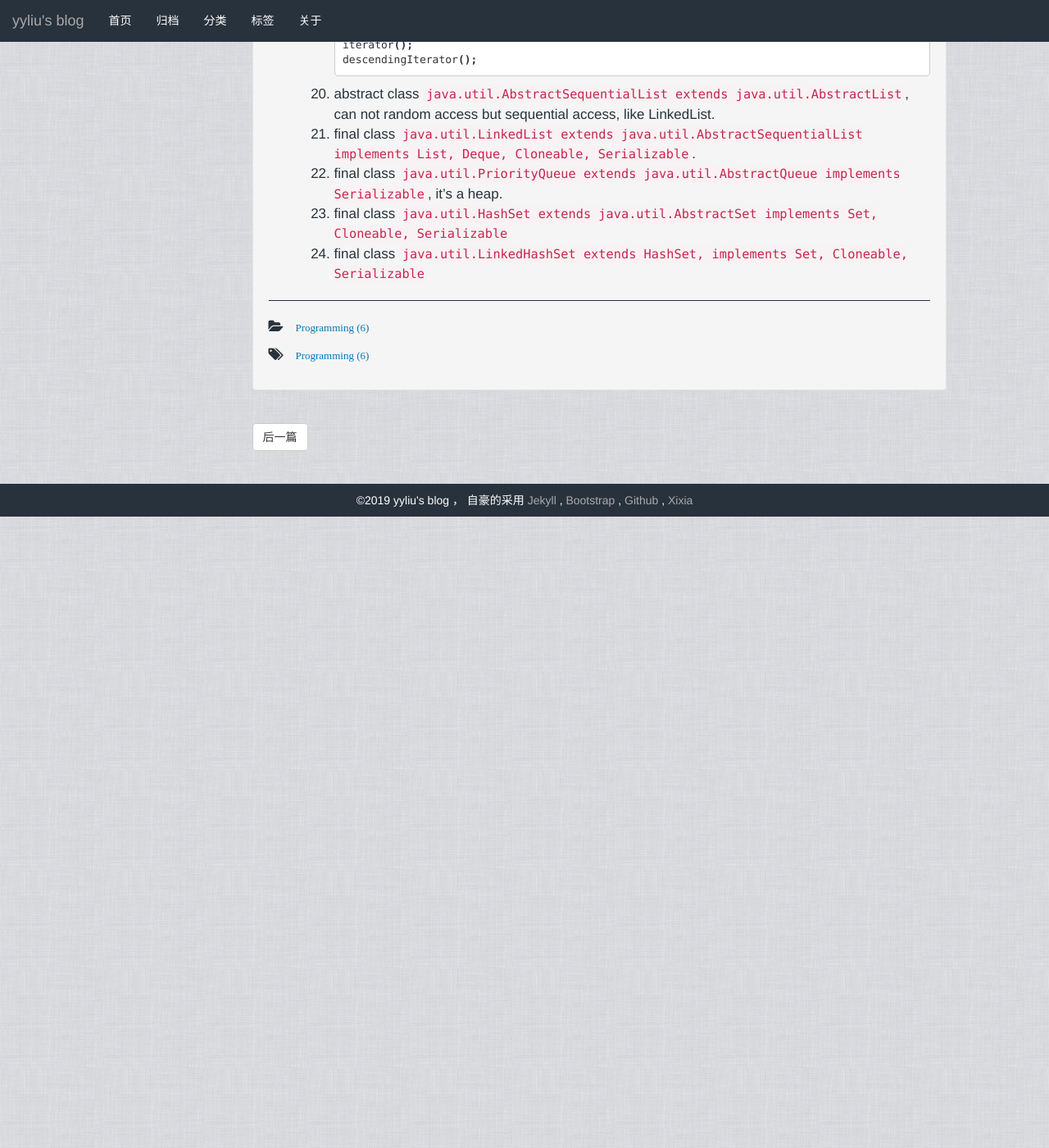
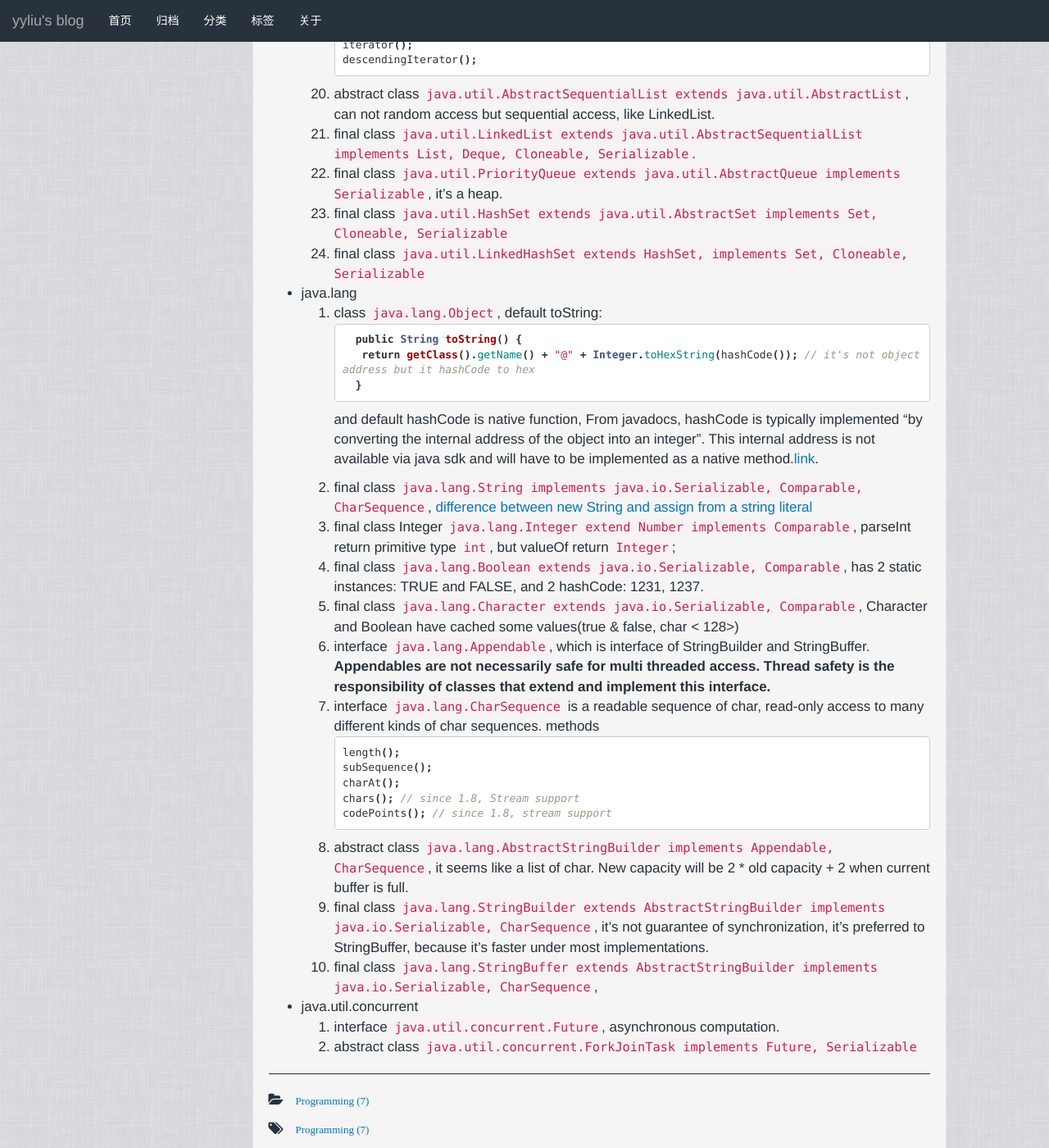
Before and after one commit to royss7/royss7.github.io, a Jekyll site: the page built from _posts/2018-11-20-java8-src-code-reading.md, in a window 1280 px wide and 1400 px high, scrolled down 3948 px. Shown: the whole window at 82% size. Built offline with Jekyll 4.4.1, drawn with Linux system fonts in a browser that asks for light colours; before the commit the page ends 4578 px from its top, so only the background shows below that; some of the changed text lies outside the part shown.

Commit message:
feat(add new book reading): clean code
write more, think more, read more

````diff
--- a/_posts/2018-11-20-java8-src-code-reading.md
+++ b/_posts/2018-11-20-java8-src-code-reading.md
@@ -203,3 +203,32 @@ description: Collection
   26. final class `java.util.PriorityQueue extends java.util.AbstractQueue implements Serializable`, it's a heap.
   27. final class `java.util.HashSet extends java.util.AbstractSet implements Set, Cloneable, Serializable`
   28. final class `java.util.LinkedHashSet extends HashSet, implements Set, Cloneable, Serializable`
+- java.lang
+  1. class `java.lang.Object`, default toString:
+  ``` java
+    public String toString() {
+        return getClass().getName() + "@" + Integer.toHexString(hashCode()); // it's not object address but it hashCode to hex
+    }
+  ```
+  and default hashCode is native function, From javadocs, hashCode is typically implemented "by converting the internal address of the object into an integer". This internal address is not available via java sdk and will have to be implemented as a native method.[link](https://stackoverflow.com/a/10579701).
+  2. final class `java.lang.String implements java.io.Serializable, Comparable, CharSequence`, [difference between new String and assign from a string literal](https://javaranch.com/journal/200409/ScjpTipLine-StringsLiterally.html)
+  3. final class Integer `java.lang.Integer extend Number implements Comparable`, parseInt return primitive type `int`, but valueOf return `Integer`;
+  4. final class `java.lang.Boolean extends java.io.Serializable, Comparable`, has 2 static instances: TRUE and FALSE, and 2 hashCode: 1231, 1237.
+  5. final class `java.lang.Character extends java.io.Serializable, Comparable`, Character and Boolean have cached some values(true & false, char < 128>)
+  6. interface `java.lang.Appendable`, which is interface of StringBuilder and StringBuffer.
+  **Appendables are not necessarily safe for multi threaded access.  Thread safety is the responsibility of classes that extend and implement this interface.**
+  7. interface `java.lang.CharSequence` is a readable sequence of char, read-only access to many different kinds of char sequences.
+  methods
+  ``` java
+  length();
+  subSequence();
+  charAt();
+  chars(); // since 1.8, Stream support
+  codePoints(); // since 1.8, stream support
+  ```
+  8. abstract class `java.lang.AbstractStringBuilder implements Appendable, CharSequence`, it seems like a list of char. New capacity will be 2 * old capacity + 2 when current buffer is full.
+  9. final class `java.lang.StringBuilder extends AbstractStringBuilder implements java.io.Serializable, CharSequence`, it's not guarantee of synchronization, it's preferred to StringBuffer, because it's faster under most implementations.
+  10. final class `java.lang.StringBuffer extends AbstractStringBuilder implements java.io.Serializable, CharSequence`,
+- java.util.concurrent
+  1. interface `java.util.concurrent.Future`, asynchronous computation.
+  2. abstract class `java.util.concurrent.ForkJoinTask implements Future, Serializable`
````
Also changed, not shown: _posts/2018-12-27-The-Art-Of-Readable-Code.markdown (added, +28 -0 lines).
